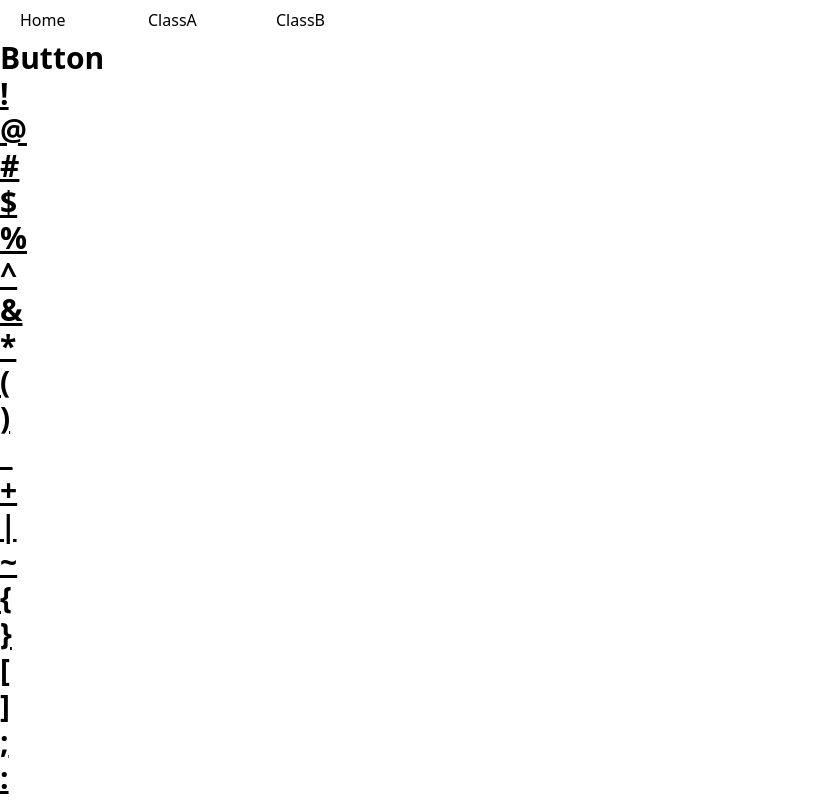
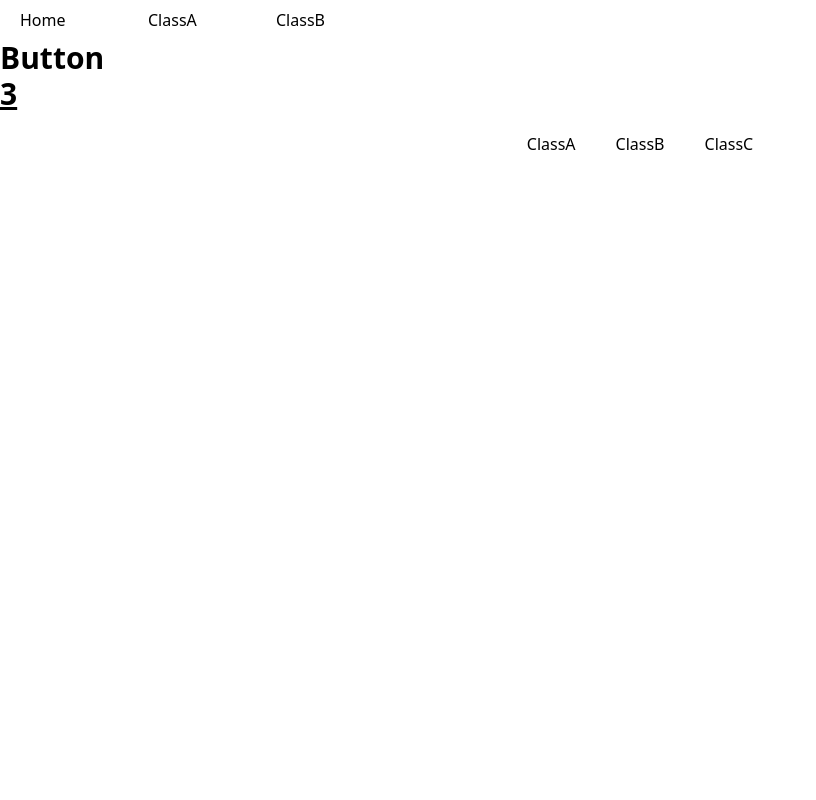
Before and after one commit to shimura0714/keytyping, a Next.js app: page / in a window 1280 px wide. Shown: the top 800 px of the page, without its empty margins (0-816 px from the left). Built offline with nearby package versions, Linux system fonts and the light colour scheme.

Commit message:
keyをランダムで変更するようにする

```diff
--- a/components/keyboard/Key.tsx
+++ b/components/keyboard/Key.tsx
@@ -45,7 +45,9 @@ export type Props = {
 };
 
 export const Key: FC<Props> = ({character}) => {
-  return <div className='container'>{character}</div>;
+  return (
+    <div className='container'>{ character }</div>
+  );
 };
 
 export default Key;
--- a/components/keyboard/Keyboard.tsx
+++ b/components/keyboard/Keyboard.tsx
@@ -44,21 +44,21 @@ const characters: Character[] = [
 
 export const Keyboard: FC = () => {
   const getRandomKeyNumber = () => {
-    return Math.random() * (characters.length - 0) + 0;
+    const random = Math.floor(Math.random() * (characters.length - 0) + 0);
+    return characters[random];
   }
   const [keyChar, setKeyChar] = useState(getRandomKeyNumber());
-  console.log(keyChar);
   const keypress = ((e: React.KeyboardEvent<HTMLButtonElement>) => {
-    console.log(e.key);
     setKeyChar(getRandomKeyNumber());
   });
+  console.log(keyChar)
   return (
-    <div>
-      <button onKeyPress={ keypress }>Button</button>
-      {characters.map((character, index) => {
-        return <Key key={index} character={character} />;
-      })}
-    </div>
+    <>
+      <div>
+        <button onKeyPress={ keypress }>Button</button>
+      </div>
+      <Key character={keyChar} />
+    </>
   );
 };
 
```
Also changed, not shown: 1 other file (tests, documents, lock files or other folders).
